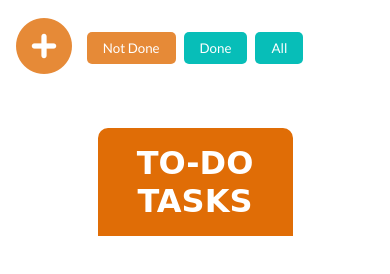
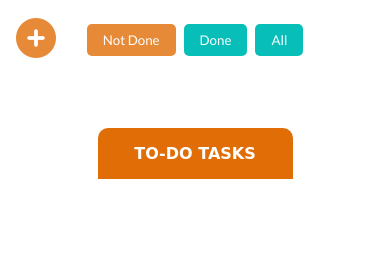
Before and after one commit to chri44nj/toDo, a plain HTML site: page index.html in a window 390 px wide. Drawn offline with Linux system fonts and the light colour scheme; a web font is replaced by a local one.

Commit message:
småændringer

```diff
--- a/script.js
+++ b/script.js
@@ -127,9 +127,10 @@ function toggleTaskVisibility() {
   } else {
     form.classList.add("disappear");
     mainContent.style.filter = "blur(0px)";
+    addTaskIcon.innerHTML = '<i class="fa-solid fa-circle-plus"></i>';
     setTimeout(() => {
       form.style.display = "none";
-      addTaskIcon.innerHTML = '<i class="fa-solid fa-circle-plus"></i>';
+
       form.classList.remove("disappear");
     }, 700);
   }
--- a/style.css
+++ b/style.css
@@ -236,3 +236,15 @@ button:hover {
     transform: translate(300%, 0);
   }
 }
+
+/* MOBILE */
+
+@media (max-width: 855px) {
+  h2 {
+    font-size: 1rem;
+  }
+
+  .addTaskIcon {
+    font-size: 2.5rem;
+  }
+}
```
